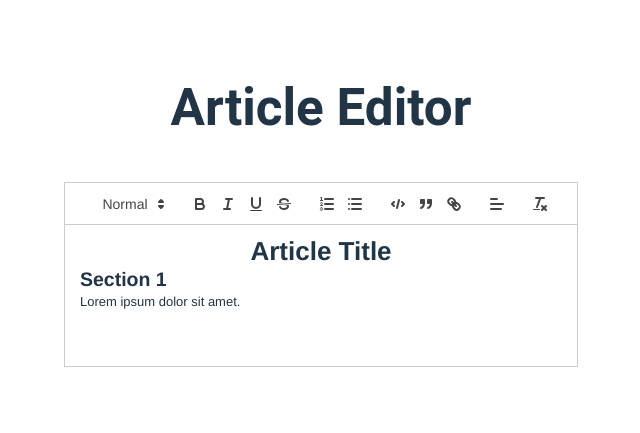
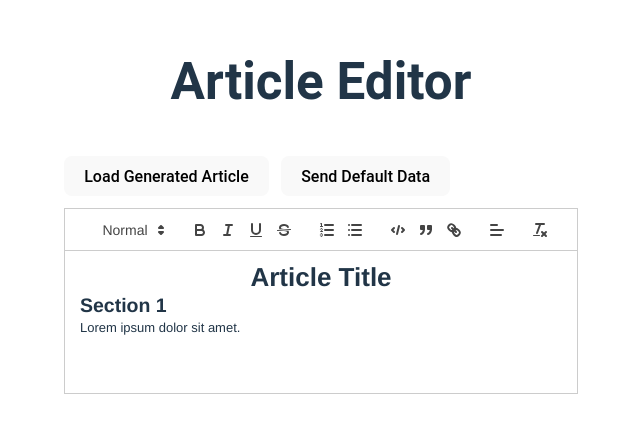
Before and after one commit to FernandoHV93/tamer_dev_front, a React (Vite) app in the folder react-app/: page /article_editor_page in a window 1280 px wide. Shown: the part 215-648 px from the top of the page, without its empty margins (319-959 px from the left). Built offline with nearby package versions, Linux system fonts and the light colour scheme; no server answers.

Commit message:
feat(react): wire Article Editor to backend (load generated, send default)

```diff
--- a/react-app/src/pages/ArticleEditorPage.tsx
+++ b/react-app/src/pages/ArticleEditorPage.tsx
@@ -1,6 +1,7 @@
 import { useMemo, useState } from 'react'
 import ArticleEditor from '../components/editor/ArticleEditor'
 import { articleDtoToHtml } from '../lib/articleDtoToHtml'
+import { fetchGeneratedArticle, sendDefaultData } from '../services/articleBuilder'
 
 export default function ArticleEditorPage() {
   // Placeholder de un ArticleDto mínimo
@@ -12,10 +13,55 @@ export default function ArticleEditorPage() {
   }), [])
 
   const [html, setHtml] = useState(articleDtoToHtml(dto))
+  const [loading, setLoading] = useState(false)
+  const [error, setError] = useState<string | null>(null)
+
+  const sessionId = 'Mayo8.com'
+  const userId = 'Mayo8.com'
 
   return (
     <div style={{ padding: 24, display: 'grid', gap: 12 }}>
       <h1>Article Editor</h1>
+      {error && <div style={{ color: 'red' }}>{error}</div>}
+      <div style={{ display: 'flex', gap: 12 }}>
+        <button
+          disabled={loading}
+          onClick={async () => {
+            setLoading(true)
+            setError(null)
+            try {
+              const data = await fetchGeneratedArticle(sessionId, userId)
+              setHtml(articleDtoToHtml(data))
+            } catch (e: any) {
+              setError(e?.message ?? String(e))
+            } finally {
+              setLoading(false)
+            }
+          }}
+        >
+          {loading ? 'Loading…' : 'Load Generated Article'}
+        </button>
+        <button
+          disabled={loading}
+          onClick={async () => {
+            setLoading(true)
+            setError(null)
+            try {
+              const defaultDto = {
+                H1: { N: true, I: false, U: false, text: '', aligment: 'center', size: 'H1' },
+                body: [],
+              }
+              await sendDefaultData(sessionId, userId, defaultDto as any)
+            } catch (e: any) {
+              setError(e?.message ?? String(e))
+            } finally {
+              setLoading(false)
+            }
+          }}
+        >
+          Send Default Data
+        </button>
+      </div>
       <ArticleEditor html={html} onChange={setHtml} />
     </div>
   )
```
